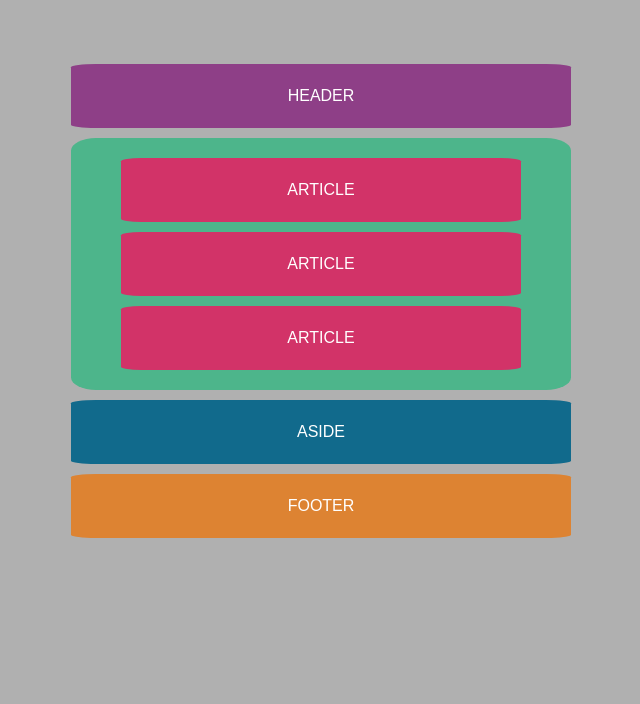
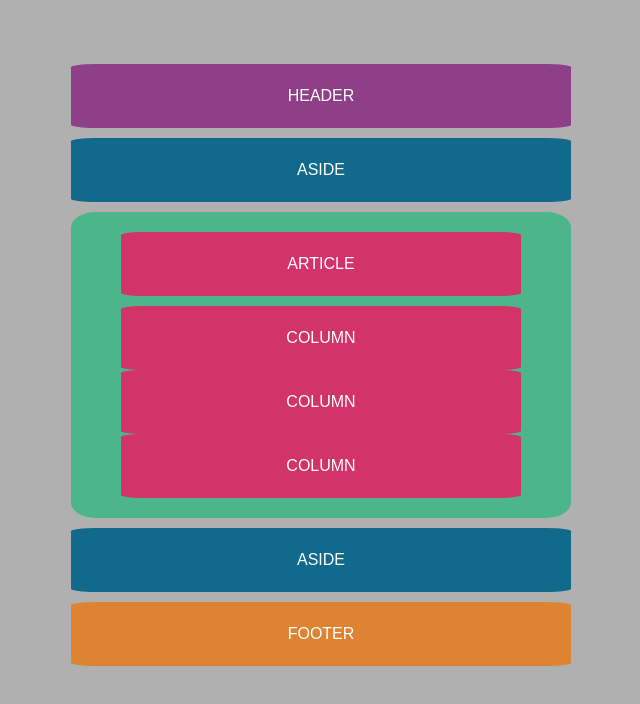
Before and after one commit to koda-m/grid-wireframe-practice, a plain HTML site: page index.html in a window 1280 px wide. Shown: the whole page, without its empty margins (319-959 px from the left). Drawn offline with Linux system fonts and the light colour scheme.

Commit message:
Updated HTML to add aside.

```diff
--- a/index.html
+++ b/index.html
@@ -10,12 +10,16 @@
 	<body>
 		<div class="container">
 			<header>HEADER</header>
+			<aside class="left">ASIDE</aside>
 			<main>
-			  <article>ARTICLE</article>
-			  <article>ARTICLE</article>
-			  <article>ARTICLE</article>
+				<article>ARTICLE</article>
+				<div class="columns">
+				  <article>COLUMN</article>
+				  <article>COLUMN</article>
+				  <article>COLUMN</article>
+				</div>
 			</main>
-			<aside>ASIDE</aside>
+			<aside class="right">ASIDE</aside>
 			<footer>FOOTER</footer>
 		</div>
 	</body>
```
